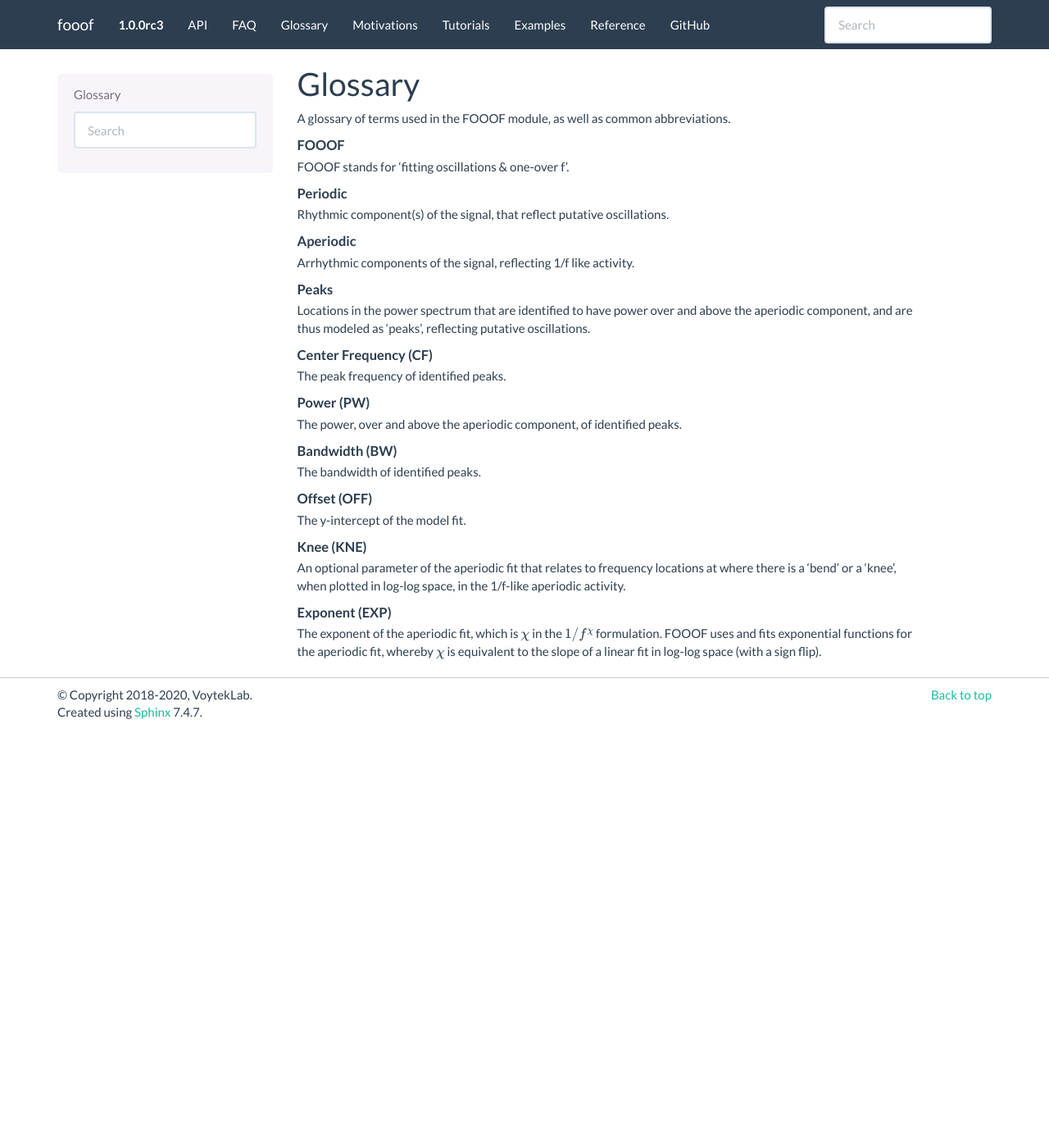
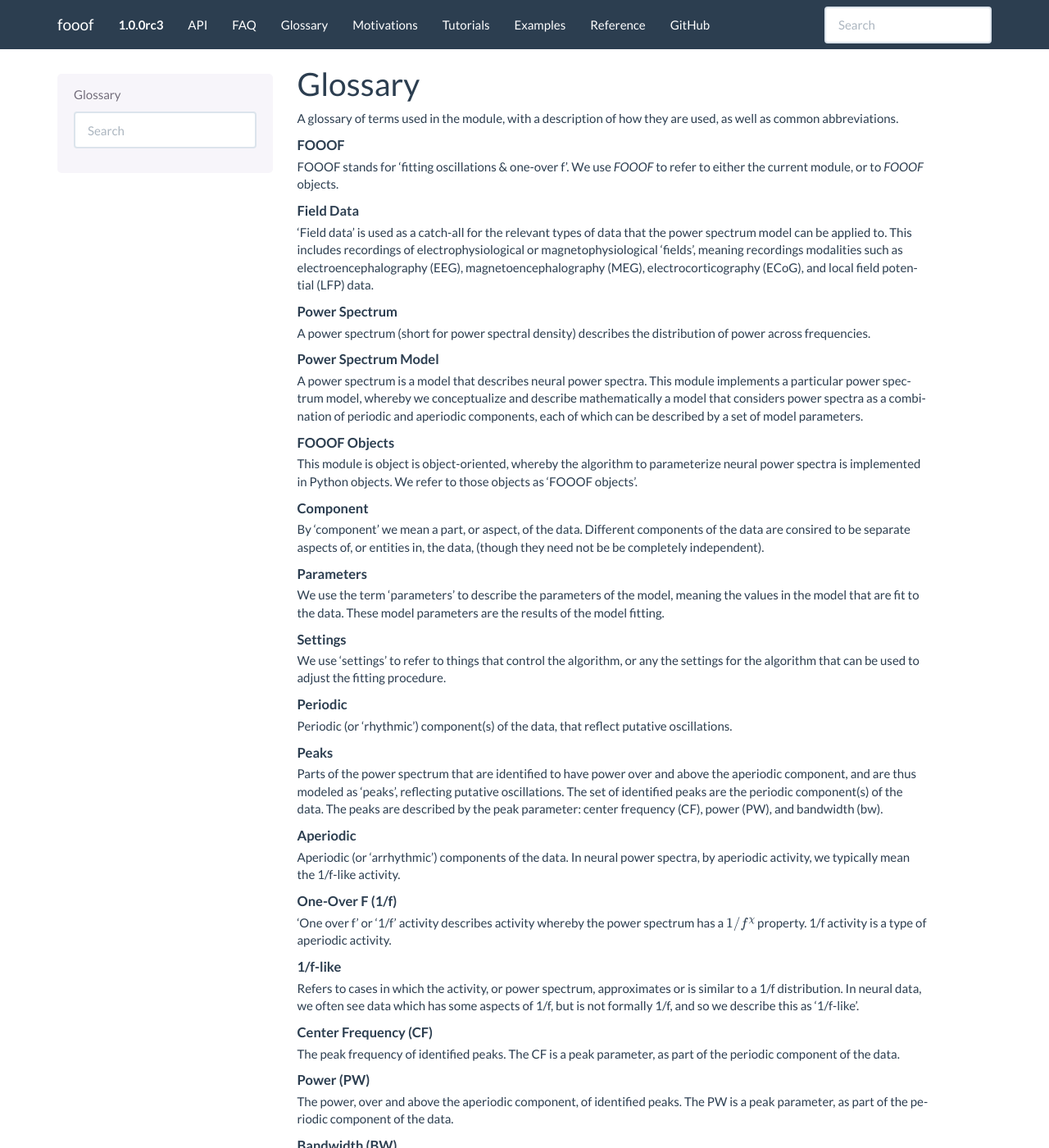
Before and after one commit to fooof-tools/fooof, a Sphinx documentation site: the page built from doc/glossary.rst, in a window 1280 px wide and 1400 px high. Shown: the whole window at 82% size. Built offline with Sphinx 7.4.7, drawn with Linux system fonts in a browser that asks for light colours; pages that are not in the unit, such as notebooks, are missing from menus; some of the changed text lies outside the part shown.

Commit message:
Doc updates - glossary & api list for annotations

```diff
--- a/doc/contents.rst
+++ b/doc/contents.rst
@@ -9,6 +9,7 @@ Table of Contents
    faq.rst
    glossary.rst
    reference.rst
+   changelog.rst
    auto_tutorials/index.rst
    auto_examples/index.rst
    auto_motivations/index.rst
--- a/doc/glossary.rst
+++ b/doc/glossary.rst
@@ -1,36 +1,74 @@
 Glossary
 ========
 
-A glossary of terms used in the FOOOF module, as well as common abbreviations.
+A glossary of terms used in the module, with a description of how they are used, as well as common abbreviations.
 
 .. glossary::
 
     FOOOF
         FOOOF stands for 'fitting oscillations & one-over f'.
+        We use `FOOOF` to refer to either the current module, or to `FOOOF` objects.
+
+    Field Data
+        'Field data' is used as a catch-all for the relevant types of data that the power spectrum model can be applied to. This includes recordings of electrophysiological or magnetophysiological 'fields', meaning recordings modalities such as electroencephalography (EEG), magnetoencephalography (MEG), electrocorticography (ECoG), and local field potential (LFP) data.
+
+    Power Spectrum
+        A power spectrum (short for power spectral density) describes the distribution of power across frequencies.
+
+    Power Spectrum Model
+        A power spectrum is a model that describes neural power spectra.
+        This module implements a particular power spectrum model, whereby we conceptualize and describe mathematically a model that considers power spectra as a combination of periodic and aperiodic components, each of which can be described by a set of model parameters.
+
+    FOOOF Objects
+        This module is object is object-oriented, whereby the algorithm to parameterize neural power spectra is implemented in Python objects. We refer to those objects as 'FOOOF objects'.
+
+    Component
+        By 'component' we mean a part, or aspect, of the data.
+        Different components of the data are consired to be separate aspects of, or entities in, the data, (though they need not be be completely independent).
+
+    Parameters
+        We use the term 'parameters' to describe the parameters of the model, meaning the values in the model that are fit to the data. These model parameters are the results of the model fitting.
+
+    Settings
+        We use 'settings' to refer to things that control the algorithm, or any the settings for the algorithm that can be used to adjust the fitting procedure.
 
     Periodic
-        Rhythmic component(s) of the signal, that reflect putative oscillations.
+        Periodic (or 'rhythmic') component(s) of the data, that reflect putative oscillations.
+
+    Peaks
+        Parts of the power spectrum that are identified to have power over and above the aperiodic component, and are thus modeled as 'peaks', reflecting putative oscillations. The set of identified peaks are the periodic component(s) of the data. The peaks are described by the peak parameter: center frequency (CF), power (PW), and bandwidth (bw).
 
     Aperiodic
-        Arrhythmic components of the signal, reflecting 1/f like activity.
+        Aperiodic (or 'arrhythmic') components of the data.
+        In neural power spectra, by aperiodic activity, we typically mean the 1/f-like activity.
 
-    Peaks
-        Locations in the power spectrum that are identified to have power over and above the aperiodic component, and are thus modeled as 'peaks', reflecting putative oscillations.
+    One-Over F (1/f)
+        'One over f' or '1/f' activity describes activity whereby the power spectrum has a :math:`1/f^\chi` property.
+        1/f activity is a type of aperiodic activity.
+
+    1/f-like
+        Refers to cases in which the activity, or power spectrum, approximates or is similar to a 1/f distribution. In neural data, we often see data which has some aspects of 1/f, but is not formally 1/f, and so we describe this as '1/f-like'.
 
     Center Frequency (CF)
         The peak frequency of identified peaks.
+        The CF is a peak parameter, as part of the periodic component of the data.
 
     Power (PW)
         The power, over and above the aperiodic component, of identified peaks.
+        The PW is a peak parameter, as part of the periodic component of the data.
 
     Bandwidth (BW)
         The bandwidth of identified peaks.
+        The BW is a peak parameter, as part of the periodic component of the data.
 
     Offset (OFF)
         The y-intercept of the model fit.
+        The OFF is an aperiodic parameter, as part of the aperiodic component of the data.
 
     Knee (KNE)
         An optional parameter of the aperiodic fit that relates to frequency locations at where there is a 'bend' or a 'knee', when plotted in log-log space, in the 1/f-like aperiodic activity.
+        The KNE is an aperiodic parameter, as part of the aperiodic component of the data.
 
     Exponent (EXP)
         The exponent of the aperiodic fit, which is :math:`\chi` in the :math:`1/f^\chi` formulation. FOOOF uses and fits exponential functions for the aperiodic fit, whereby :math:`\chi` is equivalent to the slope of a linear fit in log-log space (with a sign flip).
+        The EXP is an aperiodic parameter, as part of the aperiodic component of the data.
```
Also changed, not shown: doc/api.rst (+13 -1 lines).
